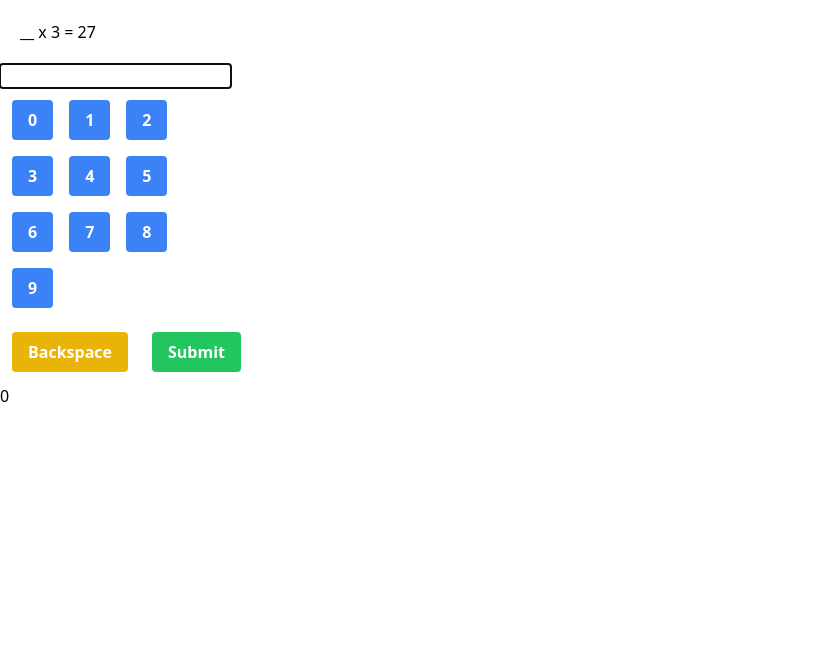
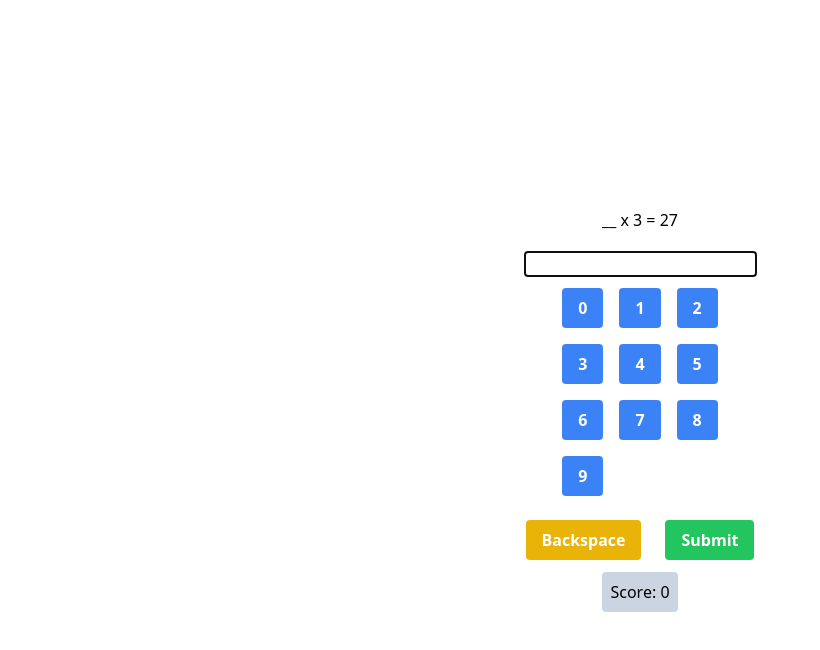
Before and after one commit to andrew-noble/mental-math, a React (Vite) app: page / in a window 1280 px wide. Shown: the top 650 px of the page, without its empty margins (0-820 px from the left). Built offline with nearby package versions, Linux system fonts and the light colour scheme.

Commit message:
Basic animation for correct answers

```diff
--- a/src/App.jsx
+++ b/src/App.jsx
@@ -15,23 +15,29 @@ export default function App() {
     if (answer === question.expectedAnswer) {
       setScore((prev) => prev + 1);
       setShowCorrectMessage(true);
-      setTimeout(() => setShowCorrectMessage(false), 250);
+      setTimeout(() => setShowCorrectMessage(false), 500);
     } else {
       console.log("incorrect");
       setShowIncorrectMessage(true);
-      setTimeout(() => setShowIncorrectMessage(false), 250);
+      setTimeout(() => setShowIncorrectMessage(false), 500);
     }
     //reset question
     setQuestion(getQuestion());
   }
 
   return (
-    <>
+    <div className="flex flex-col items-center justify-center h-screen">
+      {showCorrectMessage ? (
+        <p className="text-lg animate-floatUp">Correct! 🎉</p>
+      ) : null}
+      {showIncorrectMessage ? (
+        <p className="text-lg animate-floatUp">Incorrect 😥</p>
+      ) : null}
       <PromptBar prompt={question.prompt} />
       <EntryArea checkAnswer={checkAnswer} />
-      {showCorrectMessage ? <h3>Correct! 🎉</h3> : null}
-      {showIncorrectMessage ? <h3>Incorrect 😥</h3> : null}
-      <h3>{score}</h3>
-    </>
+      <div className="bg-slate-300 text-black p-2 rounded">
+        <h3>Score: {score}</h3>
+      </div>
+    </div>
   );
 }
--- a/tailwind.config.js
+++ b/tailwind.config.js
@@ -2,7 +2,17 @@
 export default {
   content: ["./index.html", "./src/**/*.{js,jsx,ts,tsx}"],
   theme: {
-    extend: {},
+    extend: {
+      keyframes: {
+        floatUp: {
+          "0%": { opacity: 1, transform: "translateY(0)" },
+          "100%": { opacity: 0, transform: "translateY(-50px)" },
+        },
+      },
+      animation: {
+        floatUp: "floatUp 1.5s ease-out",
+      },
+    },
   },
   plugins: [],
 };
```
